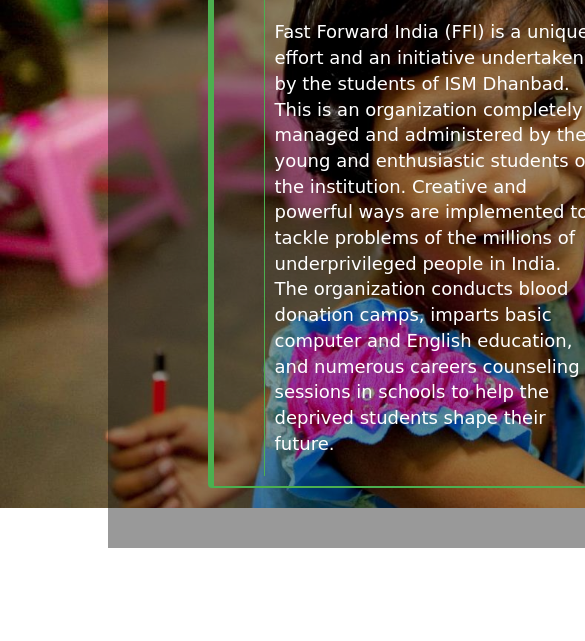
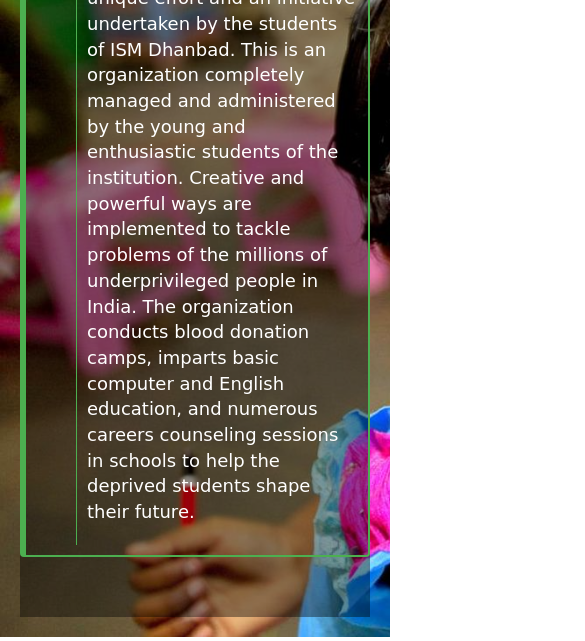
Before and after one commit to BikramKumar6928/FastForwardIndia, a plain HTML site: page index.html in a window 390 px wide. Shown: the part 203-844 px from the top of the page, 585 px wide, since content can reach past the window. Drawn offline with Linux system fonts and the light colour scheme; a web font is replaced by a local one.

Commit message:
responsive :-)

```diff
--- a/css/main.css
+++ b/css/main.css
@@ -95,6 +95,25 @@
     .sidenav {padding-top: 15px;}
     .sidenav a {font-size: 18px;}
 }
+@media screen and (max-width: 820px){
+    .menu-bars {
+        display: none;
+    }
+    .desc {
+        width: 100%;
+        height: 100%;
+        position: relative;
+        top: 0;
+        left: 0;
+        right: 0;
+        bottom: 0;
+    }
+    .ans{
+
+    }
+
+}
+
 .img-circle{
     background-color: wheat;
     position: absolute;
@@ -104,7 +123,7 @@
 }
 
 .ans{
-    width: 400px;
+    max-width: 400px;
     border:2px solid #4CAF50;
     margin-left: auto;
     margin-right: auto;
```
